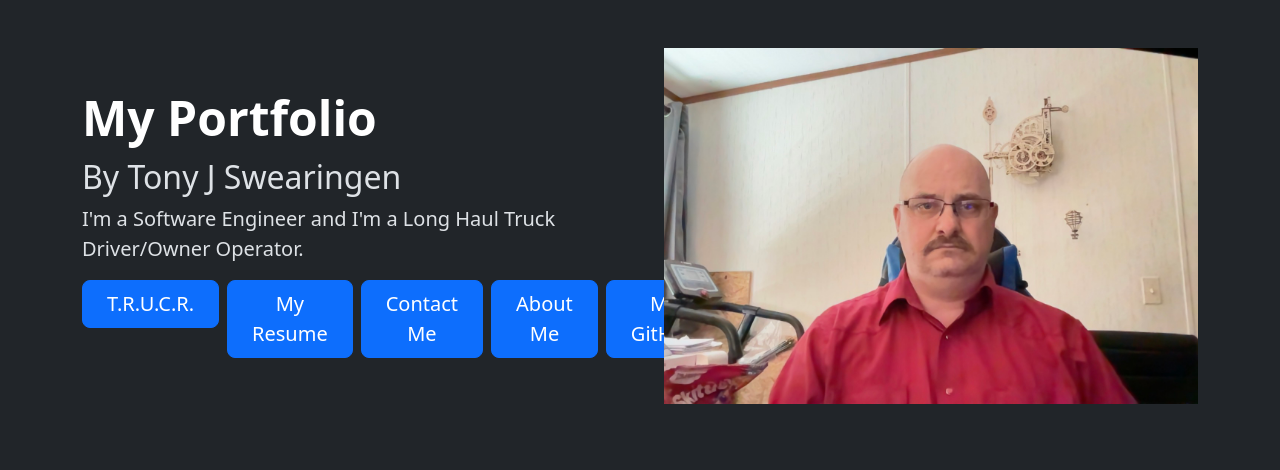
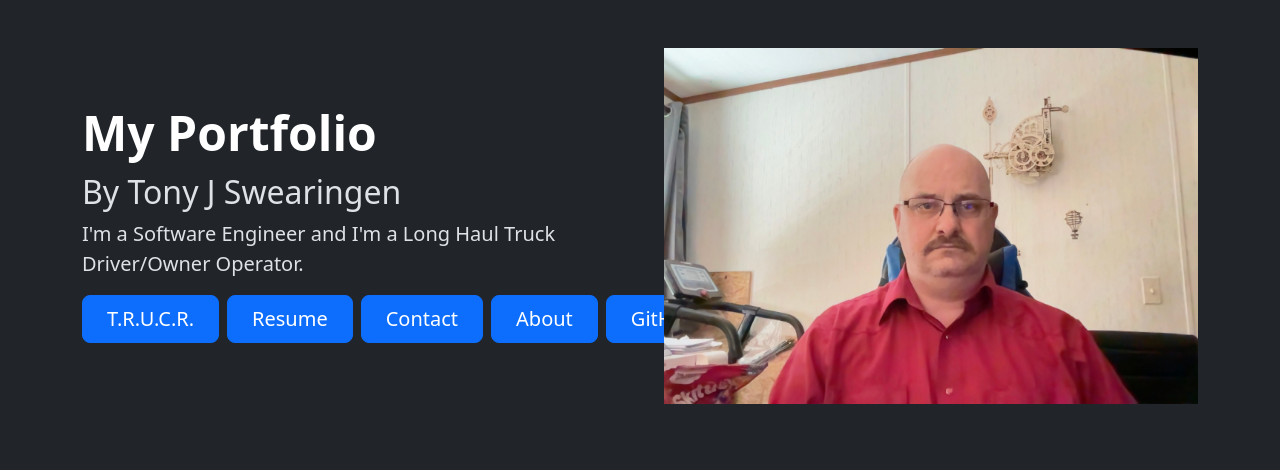
Before and after one commit to TonySwearingen/My-Portfolio, a plain HTML site: page index.html in a window 1280 px wide. Shown: the top 470 px of the page. Drawn offline with nearby package versions, Linux system fonts and the light colour scheme.

Commit message:
Button naming update

```diff
--- a/index.html
+++ b/index.html
@@ -36,7 +36,7 @@
               <button
                 type="button"
                 class="btn btn-primary btn-lg px-4">
-                My Resume
+                Resume
               </button>
           </a>
           <a
@@ -44,7 +44,7 @@
               <button
                 type="button"
                 class="btn btn-primary btn-lg px-4">
-                Contact Me
+                Contact
               </button>
           </a>
           <a
@@ -52,7 +52,7 @@
               <button
                 type="button"
                 class="btn btn-primary btn-lg px-4">
-                About Me
+                About
               </button>
           </a>
           <a
@@ -60,7 +60,7 @@
               <button
                 type="button"
                 class="btn btn-primary btn-lg px-4">
-                My GitHub
+                GitHub
               </button>
           </a>
         </div>
```
